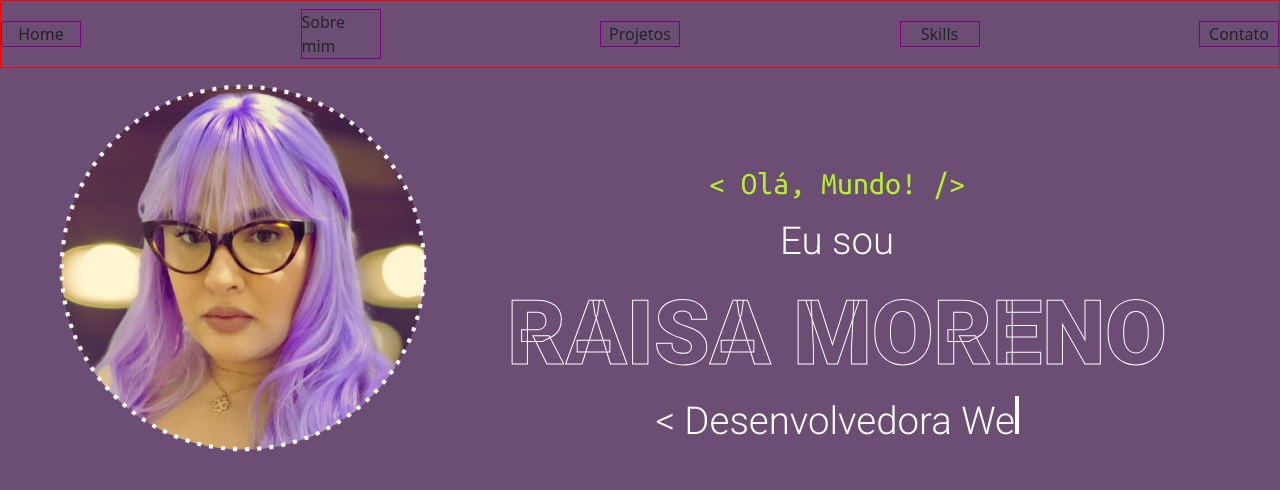
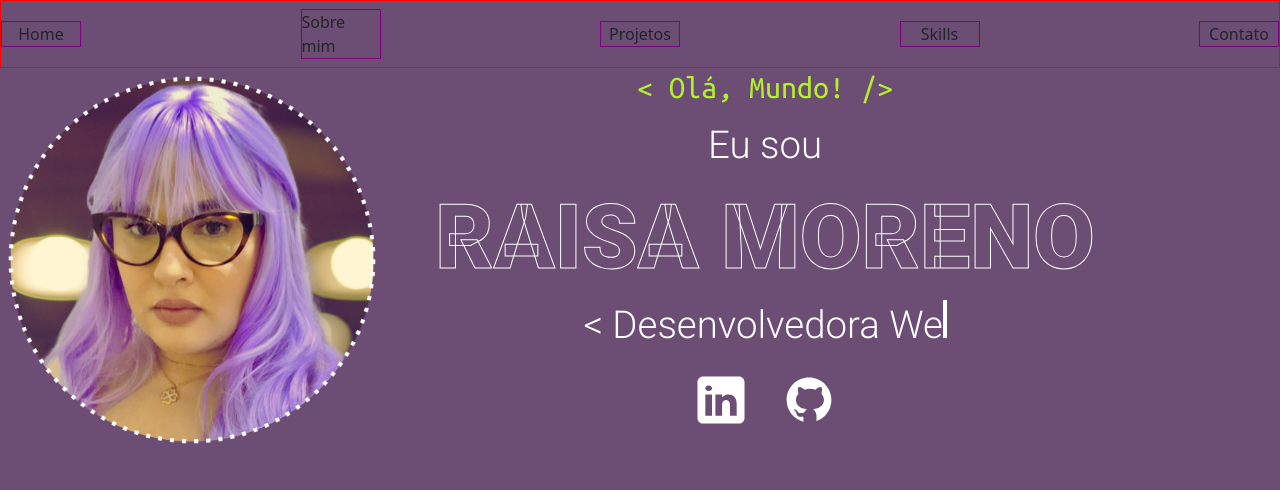
Before and after one commit to raisamrs/raisamrs.github.io, a React (Vite) app: page / in a window 1280 px wide. Shown: the top 490 px of the page. Built offline with nearby package versions, Linux system fonts and the light colour scheme.

Commit message:
feat: adição de ícone e links para redes sociais

```diff
--- a/src/helpers/classesNames.ts
+++ b/src/helpers/classesNames.ts
@@ -1,6 +1,21 @@
 import classNames from 'classnames';
 import styles from '../pages/Home/Home.module.css';
 
+export const helloWorldClasses = classNames(
+  styles.helloWorld,
+  'font-weight-normal',
+  'mb-3',
+);
+export const homeContainerClasses = classNames(
+  styles.homeContainer,
+);
+export const iAmClasses = classNames(
+  styles.iAm,
+  'mb-3',
+);
+export const imgProfileClasses = classNames(
+  styles.imgProfileContainer,
+);
 export const myNameClasses = classNames(
   styles.myName,
   'display-3',
@@ -10,24 +25,20 @@ export const myNameClasses = classNames(
 export const professionClasses = classNames(
   styles.typedText,
 );
-export const helloWorldClasses = classNames(
-  styles.helloWorld,
-  'font-weight-normal',
-  'mb-3',
+
+export const socialNetWorkClasses = classNames(
+  styles.socialNetWork,
+  'mx-3',
 );
-export const textContentClasses = classNames(
-  styles.textContent,
-  'mt-5',
-  'pt-5',
-  'mb-3',
-  'mx-5',
-  'px-4',
+export const socialNetWorksContainerClasses = classNames(
+  styles.socialNetWorksContainer,
+  'text-center',
+  'mt-3',
 );
-export const iAmClasses = classNames(
-  styles.iAm,
-  'mb-3',
+export const textContainerClasses = classNames(
+  styles.textContainer,
 );
 
-export const imgClasses = classNames(
-  styles.imgContainer,
+export const textImageContainerClasses = classNames(
+  styles.textImageContainer,
 );
--- a/src/pages/Home/Home.module.css
+++ b/src/pages/Home/Home.module.css
@@ -4,7 +4,7 @@
   }
 }
 
-img {
+.imgProfileContainer {
   height: 30vw;
   width: 30vw;
 }
@@ -28,9 +28,6 @@ img {
 }
 
 .homeContainer {
-  align-items: center;
-  display: flex;
-  flex-direction: row;
   font-family: 'Roboto', sans-serif;
   font-weight: 400;
 }
@@ -41,16 +38,6 @@ img {
   font-weight: 300;
 }
 
-.imgContainer {
-  align-items: center;
-  display: flex;
-  flex-direction: column;
-  height: 30vw;
-  justify-content: center;
-  margin-left: 4vw;
-  width: 30vw;
-}
-
 .myName {
   -webkit-text-stroke: 1px #ffffff;
   color: transparent;
@@ -59,11 +46,28 @@ img {
   text-align: center;
 }
 
-.textContent {
+.socialNetWorksContainer {
+  height: 10vh;
+  margin: 4vw 0;
+  width: 100%;
+}
+
+.socialNetWork {
+  height: 7vh;
+  width: 7vh;
+}
+
+.textContainer {
   align-items: center;
-  margin-top: vw;
   display: flex;
   flex-direction: column;
+  justify-content: center;
+  margin-left: 4vw;
+}
+
+.textImageContainer{
+  display: flex;
+  flex-direction: row;
 }
 
 .typedText {
--- a/src/pages/Home/Home.tsx
+++ b/src/pages/Home/Home.tsx
@@ -1,10 +1,13 @@
 import { useEffect, useState, useRef } from 'react';
 import classNames from 'classnames';
 import {
-  myNameClasses, professionClasses, helloWorldClasses, iAmClasses, imgClasses,
-  textContentClasses,
+  myNameClasses, professionClasses, helloWorldClasses, iAmClasses, imgProfileClasses,
+  textContainerClasses, homeContainerClasses,
+  socialNetWorksContainerClasses, socialNetWorkClasses, textImageContainerClasses,
 } from '../../helpers/classesNames';
 import profilePicture from '../../assets/Raisa - cabelo lilás.png';
+import githubIcon from '../../assets/icons8-github.svg';
+import linkedinIcon from '../../assets/icons8-linkedin-500.svg';
 import styles from './Home.module.css';
 
 function Home() {
@@ -19,8 +22,8 @@ function Home() {
       const i = indexRef.current;
       if (i < fullText.length) {
         setText((prev) => prev + fullText.charAt(i));
-        setShowCursor((prev) => !prev); // Alterna a visibilidade do cursor
-        indexRef.current += 1; // Incrementar o índice
+        setShowCursor((prev) => !prev);
+        indexRef.current += 1;
       } else {
         clearInterval(intervalId);
         setTimeout(() => {
@@ -30,18 +33,20 @@ function Home() {
       }
     }, speed);
 
-    return () => clearInterval(intervalId); // Limpar intervalo quando o componente desmonta
+    return () => clearInterval(intervalId);
   }, [text, fullText, speed]);
 
   return (
-    <div className={ styles.homeContainer }>
-      <div className={ imgClasses }>
+    <div className={ homeContainerClasses }>
+      <div className={ textImageContainerClasses }>
+        <div className={ styles.imgContainer }>
           <img
+            className={ imgProfileClasses }
             src={ profilePicture }
             alt="foto de perfil"
           />
         </div>
-      <div className={ textContentClasses }>
+        <div className={ textContainerClasses }>
           <h2 className={ helloWorldClasses }>&lt; Olá, Mundo! /&gt;</h2>
           <h3 className={ iAmClasses }>Eu sou</h3>
           <h1 className={ myNameClasses }>Raisa Moreno</h1>
@@ -51,7 +56,33 @@ function Home() {
               className={ classNames(styles.cursor, { [styles.hidden]: !showCursor }) }
             />
           </h3>
+          <div className={ socialNetWorksContainerClasses }>
+            <a
+              href="https://www.linkedin.com/in/raisamrs/"
+              target="_blank"
+              rel="noopener noreferrer"
+            >
+              <img
+                className={ socialNetWorkClasses }
+                src={ linkedinIcon }
+                alt="link para perfil do LinkedIn"
+              />
+            </a>
+            <a
+              href="https://github.com/raisamrs"
+              target="_blank"
+              rel="noopener noreferrer"
+            >
+              <img
+                className={ socialNetWorkClasses }
+                src={ githubIcon }
+                alt="link para perfil do GitHub"
+              />
+            </a>
           </div>
+        </div>
+      </div>
+
     </div>
   );
 }
```
Also changed, not shown: src/assets/icons8-github.svg (added), src/assets/icons8-linkedin-500.svg (added). Lines whose indentation alone changed are shown as unchanged.
